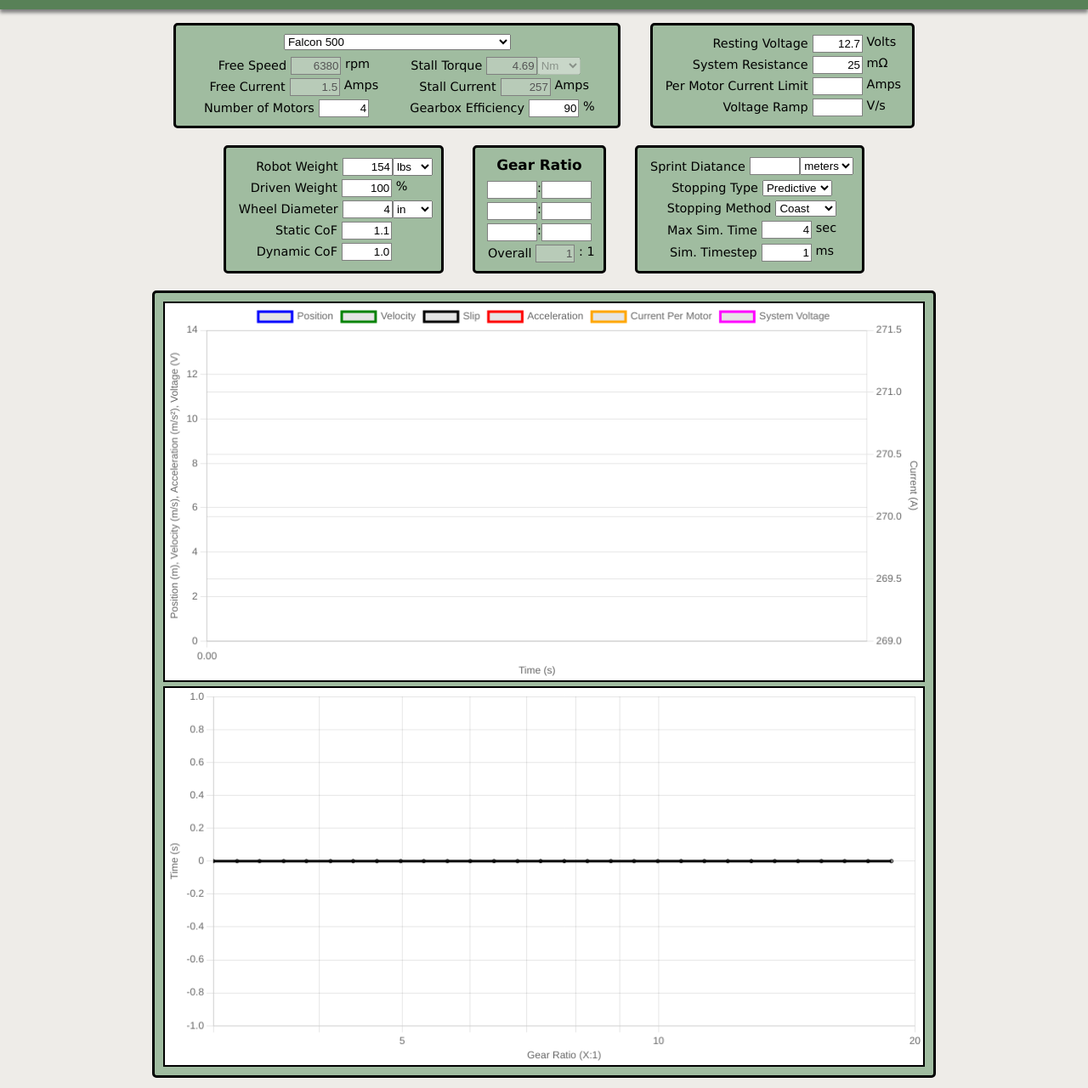
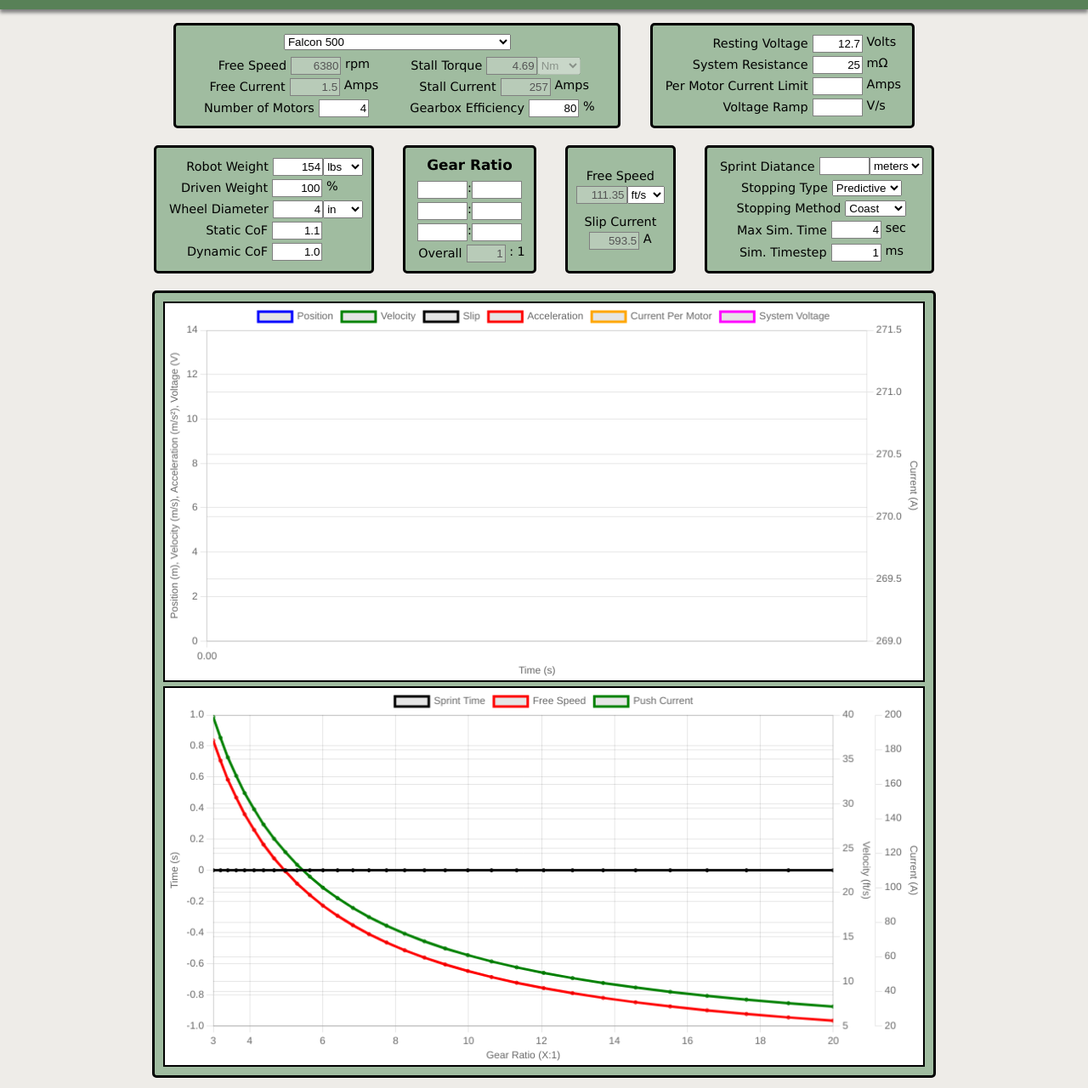
Before and after one commit to arimb/AMB_Design_Spreadsheet, a plain HTML site: page drivetrain.html in a window 1280 px wide. Shown: the part 76-1357 px from the top of the page at 85% size. Drawn offline with nearby package versions, Linux system fonts and the light colour scheme.

Commit message:
drivetrain add free speed push current

```diff
--- a/css/drivetrain.css
+++ b/css/drivetrain.css
@@ -28,6 +28,10 @@ div.page-element#gear-ratio {
     align-items: center;
 }
 
+div.page-element#outputs {
+    align-items: center;
+}
+
 div.page-element#sim-settings {
     align-items: center;
     justify-content: space-evenly;
--- a/drivetrain.html
+++ b/drivetrain.html
@@ -65,7 +65,7 @@
                 </div>
                 <div class="field">
                     <label for="gearbox_efficiency">Gearbox Efficiency</label>
-                    <input id="gearbox_efficiency" type="number" step="any" min="0" max="100" value="90">
+                    <input id="gearbox_efficiency" type="number" step="any" min="0" max="100" value="80">
                     &nbsp;%
                 </div>
             </div>
@@ -152,6 +152,22 @@
                     <span>&nbsp;: 1</span>
                 </div>
             </div>
+            <div class="page-element" id="outputs">
+                <label for="free_speed">Free Speed</label>
+                <div class="field">
+                    <input id="free_speed" type="number" disabled>
+                    <select id="free_speed-units">
+                        <option value="0.3048" class="imperial">ft/s</option>
+                        <option value="1" class="metric">m/s</option>
+                    </select>
+                </div>
+                <div style="height: 5px;"></div>
+                <label for="push_current">Slip Current</label>
+                <div class="field">
+                    <input id="push_current" type="number" disabled>
+                    <span>&nbsp;A</span>
+                </div>
+            </div>
             <div class="page-element" id="sim-settings">
                 <div class="field">
                     <label for="distance">Sprint Diatance</label>
--- a/js/drivetrain.js
+++ b/js/drivetrain.js
@@ -1,4 +1,8 @@
 let wf, Ts, If, Is, eff, G, motors;
+let ratio_graph_data = [[],[],[],[]];
+let min = 3;
+let max = 20;
+
 
 $(document).ready(function(){
 
@@ -33,8 +37,6 @@ $(document).ready(function(){
     request.open("GET", "ref/motors.json", false);
     request.send();
 
-
-
     // Update motor properties
     function update_motor(){
         wf = $("input#motor_free_speed").val() * (Math.PI/30);
@@ -57,13 +59,18 @@ $(document).ready(function(){
     });
     $("div#gear-ratio input:first").change();
 
-    function update(){ update_graph(simulate(G)); }
+    function update(){
+        let output = simulate(G);
+        update_graph(output);
+        $("input#free_speed").val(+(output[2].toFixed(2)));
+        $("input#push_current").val(+(output[3].toFixed(1)));
+    }
 
     setTimeout(() => {
+        $("input, select").change(update);
+        $("input:not([id^=gear]), select").change(update_all_ratios);
         update();
-        update_ratios_graph();
-        $("input, select").change(update);
-        $("input:not([id^=gear]), select").change(update_ratios_graph);
+        update_all_ratios();
     }, 100);
 
 });
@@ -95,6 +102,9 @@ function simulate(ratio){
 
     const stop_type = $("select#stop-type").val();
     const stop_method = $("select#stop-method").val();
+
+    const free_speed = vmax / $("select#free_speed-units").val();
+    const push_current = (Tslip_k/ratio/(km*eff) + If) / $("input#num_motors").val();
 
     // console.clear();
     // console.log(Vrest, Rtot, Imax, dVmax, m, r, mu_s, mu_k, xmax, tmax, dt, km, Tslip_s, Tslip_k, Tloss, vmax);
@@ -171,7 +181,19 @@ function simulate(ratio){
         V = (Math.abs(Vnew-V)>dVmax ? V+dVmax*Math.sign(Vnew-V) : Vnew*filtering + V*(1-filtering));
         t += dt;
     }
-    return [times, data];
+    return [times, data, free_speed, push_current];
+}
+
+function update_all_ratios(){
+    ratio_graph_data = [[],[],[],[]];
+    for (let r = min; r <= max+1e-3; r*=Math.pow(max/min, 1/30)) {
+        ratio_graph_data[0].push(r);
+        let output = simulate(r);
+        ratio_graph_data[1].push(output[0][output[0].length-1]);
+        ratio_graph_data[2].push(output[2]);
+        ratio_graph_data[3].push(output[3]);
+    }
+    update_ratios_graph();
 }
 
 function update_graph(output){
@@ -262,30 +284,45 @@ function update_graph(output){
             }
         }
     });
+
+    update_ratios_graph();
 }
 
 function update_ratios_graph(){
-    let ratios = [];
-    let times = [];
-    let min = 3;
-    let max = 20;
-    for (let r = min; r < max; r*=Math.pow(max/min, 1/30)) {
-        ratios.push(r);
-        let t = simulate(r)[0];
-        times.push(t[t.length-1]);
-    }
-
     $("canvas#ratios").remove();
     $("div.graphs").append('<canvas id="ratios"></canvas>');
     var graph = new Chart("ratios", {
         type: "line",
         data: {
-            labels: ratios.map(x => +(x.toFixed(2))),
+            labels: ratio_graph_data[0].map(x => +(x.toFixed(2))),
             datasets: [{
-                data: times,
+                data: ratio_graph_data[1],
+                label: "Sprint Time",
                 borderColor: "black",
                 fill: false,
                 pointRadius: 2
+            },{
+                data: ratio_graph_data[2],
+                label: "Free Speed",
+                borderColor: "red",
+                fill: false,
+                pointRadius: 2,
+                yAxisID: "y2"
+            },{
+                data: ratio_graph_data[3],
+                label: "Push Current",
+                borderColor: "green",
+                fill: false,
+                pointRadius: 2,
+                yAxisID: "y3"
+            },{
+                data: [{x: (G ? G : 0), y: 0}, {x: (G ? G : 0), y: (G ? 1 : 0)}],
+                borderColor: "red",
+                borderDash: [5, 5],
+                fill: false,
+                pointRadius: 0,
+                yAxisID: "y4",
+                hiddenLegend: true
             }]
         },
         options: {
@@ -293,7 +330,7 @@ function update_ratios_graph(){
             scales: {
                 x: {
                     display: true,
-                    type: "logarithmic",
+                    type: "linear",
                     title: {
                         display: true,
                         text: "Gear Ratio (X:1)",
@@ -311,11 +348,41 @@ function update_ratios_graph(){
                         display: true,
                         text: "Time (s)",
                     }
+                },
+                y2: {
+                    display: true,
+                    type: "linear",
+                    title: {
+                        display: true,
+                        text: `Velocity (${$("select#free_speed-units option:selected").text()})`,
+                    },
+                    position: "right"
+                },
+                y3: {
+                    display: true,
+                    type: "linear",
+                    title: {
+                        display: true,
+                        text: "Current (A)",
+                    },
+                    position: "right"
+                },
+                y4: {
+                    display: false,
+                    type: "linear",
+                    title: {
+                        display: false
+                    },
+                    position: "right"
                 }
             },
             plugins: {
                 legend: {
-                    display: false
+                    labels: {
+                        filter: function(legend_item, data) {
+                            return legend_item["lineDash"].length == 0;
+                        }
+                    }
                 }
             }
         }
```
